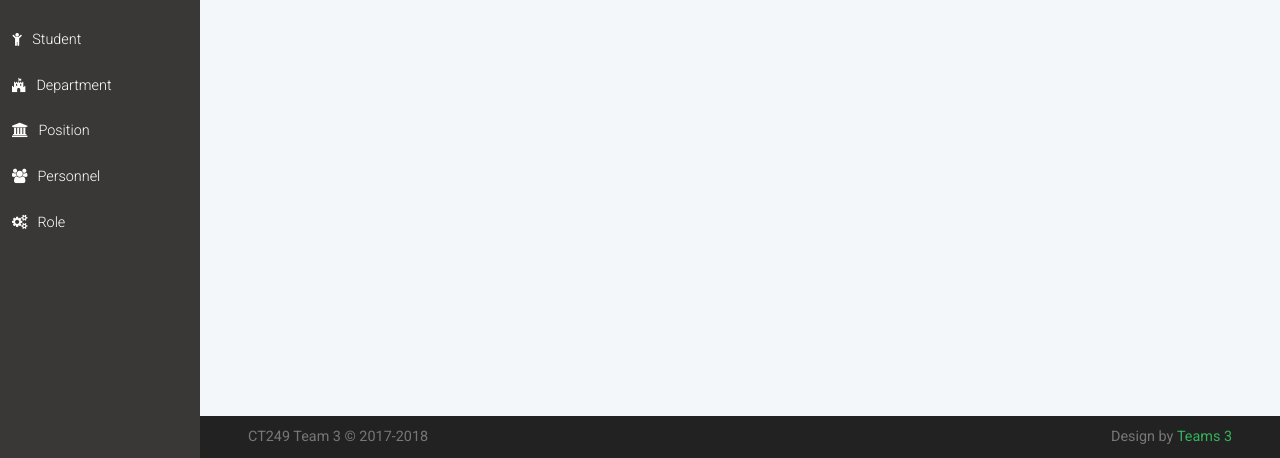
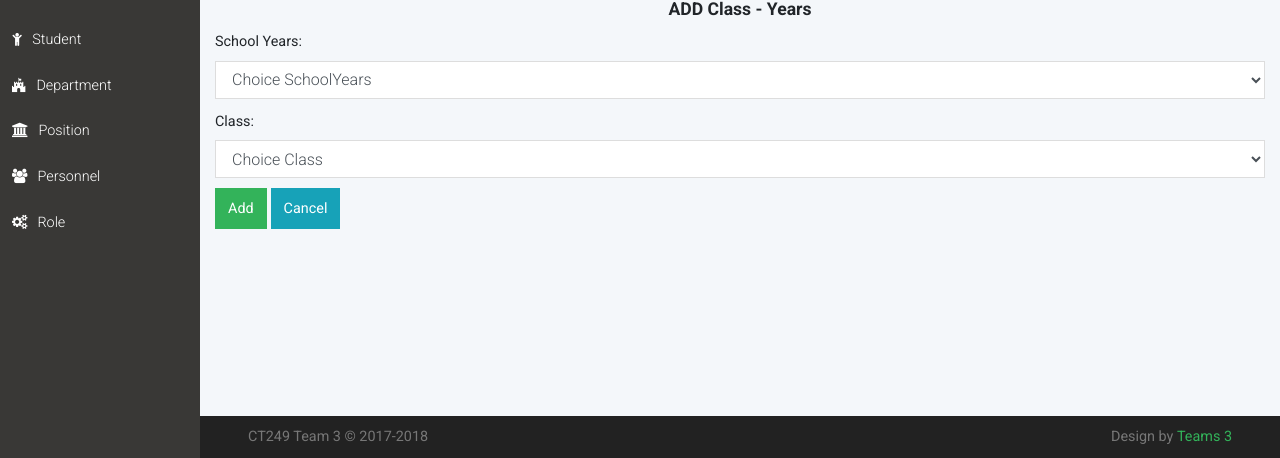
Before and after one commit to dangtuanhuy/PTPMTN, a PHP site: page /index.php?page=AddYears_Class in a window 1280 px wide. Shown: the part 342-800 px from the top of the page. Run offline with PHP 8.4, Linux system fonts and the light colour scheme; the visitor is signed in with stand-in values (Sample User, id 1); data comes from the database, SQL or seed files in the repository; some libraries are stand-ins or nearby versions.

Commit message:
School_Years

```diff
--- a/index.php
+++ b/index.php
@@ -204,6 +204,19 @@ if(isset($_GET['page']))
     mysqli_query($conn,$updateStatus);
     echo "<script>window.location.href='?page=Class'</script>";
   }
+  //School Years_Class
+  if($page=="Years_Class")
+  {
+    include_once("resource/schoolyears/Years_Class.php");
+  }
+  if($page=="AddYears_Class")
+  {
+    include_once("resource/schoolyears/AddYears_Class.php");
+  }
+  if($page=="UpdateYears_Class")
+  {
+    include_once("resource/schoolyears/UpdateYears_Class");
+  }
   //Department
   if($page=="Department")
   {
--- /dev/null
+++ b/resource/schoolyears/AddYears_Class.php
@@ -0,0 +1,58 @@
+<?php
+function blindSchoolYearsList($conn)
+{
+	$sqlSelect ="
+	SELECT `SchoolYearsId`, `SchoolYears`, `Details` FROM `SchoolYears`";
+	$result = mysqli_query($conn,$sqlSelect);
+	echo "<select class='form-control' name='slSchoolYears'>
+	<option value='0'>Choice SchoolYears</option>";
+	while ($row = mysqli_fetch_array($result, MYSQLI_ASSOC)) {
+		echo "
+		<option value='".$row['SchoolYearsId']."'>".$row['SchoolYears']."</option>";
+	}
+	echo "</select>";
+}
+function blindClassList($conn)
+{
+	$sqlSelect ="
+	SELECT `ClassId`, `ClassName`, `Enrollment`, `ClassStatus`, `GradeId` FROM `Class`";
+	$result = mysqli_query($conn,$sqlSelect);
+	echo "<select class='form-control' name='slClass'>
+	<option value='0'>Choice Class</option>";
+	while ($row = mysqli_fetch_array($result, MYSQLI_ASSOC)) {
+		echo "
+		<option value='".$row['ClassId']."'>".$row['ClassName']."</option>";
+	}
+	echo "</select>";
+}
+$idSchoolYears = "";
+$idClass = "";
+if(isset($_POST['btnAdd']))
+{
+    $idSchoolYears = $_POST['slSchoolYears'];
+    $idClass = $_POST['slClass'];
+    $sqlInsert ="INSERT INTO `SchoolYears_Class`(`SchoolYearsId`, `ClassId`) VALUES ('$idSchoolYears','$idClass')";
+    mysqli_query($conn,$sqlInsert);
+    echo '<script> alert("Insert Success!");</script>';
+    echo '<meta http-equiv="refresh" content="0;URL=?page=Years_Class.php"/>';
+}
+?>
+
+<div class="container">
+
+    <form method="post" class="form-horizontal">
+        <div class="form-group">
+            <h4 class="text-center">ADD Class - Years</h4>
+        </div>
+        <div class="form-group">
+            <label for="slSchoolYears">School Years: </label>
+            <?php blindSchoolYearsList($conn) ?>
+        </div>
+        <div class="form-group">
+            <label for="slClass">Class: </label>
+            <?php blindClassList($conn) ?>
+        </div>
+        <input type="submit" class="btn btn-primary" name="btnAdd" value="Add"/>
+        <input type="reset" name="btnReset" value="Cancel" class="btn btn-info" />
+    </form>
+</div>
--- a/resource/schoolyears/SchoolYears.php
+++ b/resource/schoolyears/SchoolYears.php
@@ -44,6 +44,7 @@ if (isset($_POST['btnDelete'])&&isset($_POST['checkbox']))
 					<th ><strong>No</strong></th>
 					<th ><strong>School Years</strong></th>
                     <th class="col-md-7"><strong>Details</strong></th>
+					<th class="col-md-1"><strong>School_Years</strong></th>
 					<th class="col-md-1"><strong>Delete</strong></th>
 					<th class="col-md-1"><strong>Update</strong></th>
 				</tr>
@@ -60,6 +61,8 @@ if (isset($_POST['btnDelete'])&&isset($_POST['checkbox']))
 						<td><?php echo $num ?></td>
 						<td><?php echo $row["SchoolYears"] ?></td>
                         <td><?php echo $row["Details"] ?></td>
+						<td align='center'><a class="btn btn-default"   href="?page=AddYears_Class">
+								<i class="fa fa-calculator"></i></a></td>
 						<td align='center'>
 							<a class="btn btn-default"   href="?page=SchoolYears&ma=<?php echo $row['SchoolYearsId']; ?>" onclick="return deleteConfirm()">
 								<i class="fa fa-remove"></i></a>
```
Also changed, not shown: resource/CP0809_Admin.png (added), resource/schoolyears/UpdateYears_Class.php (added), resource/schoolyears/Years_Class.php (added).
